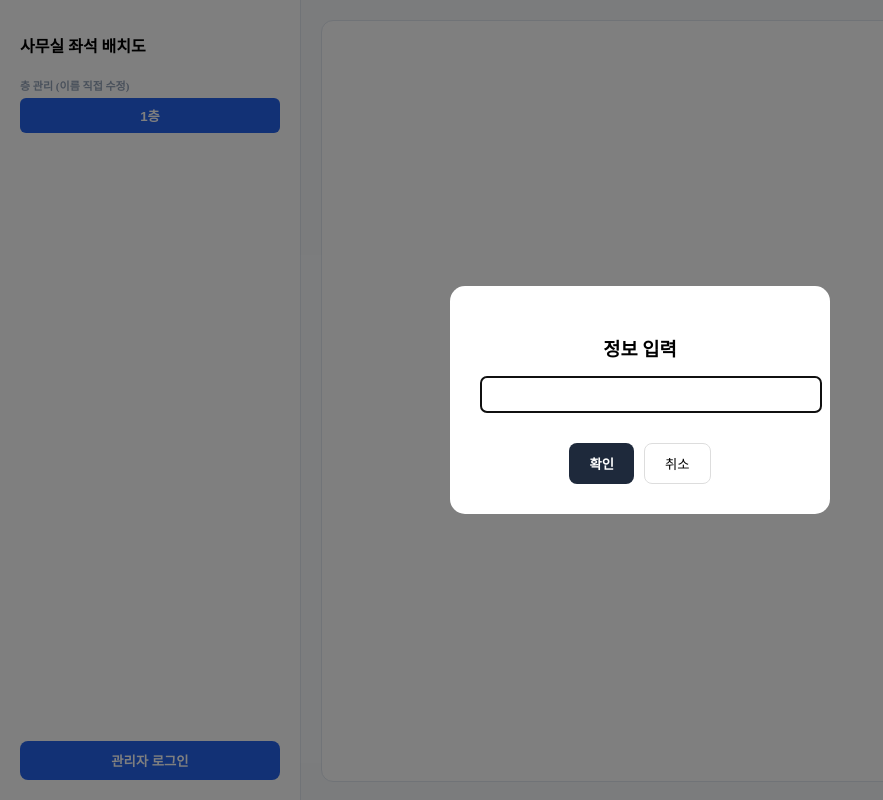
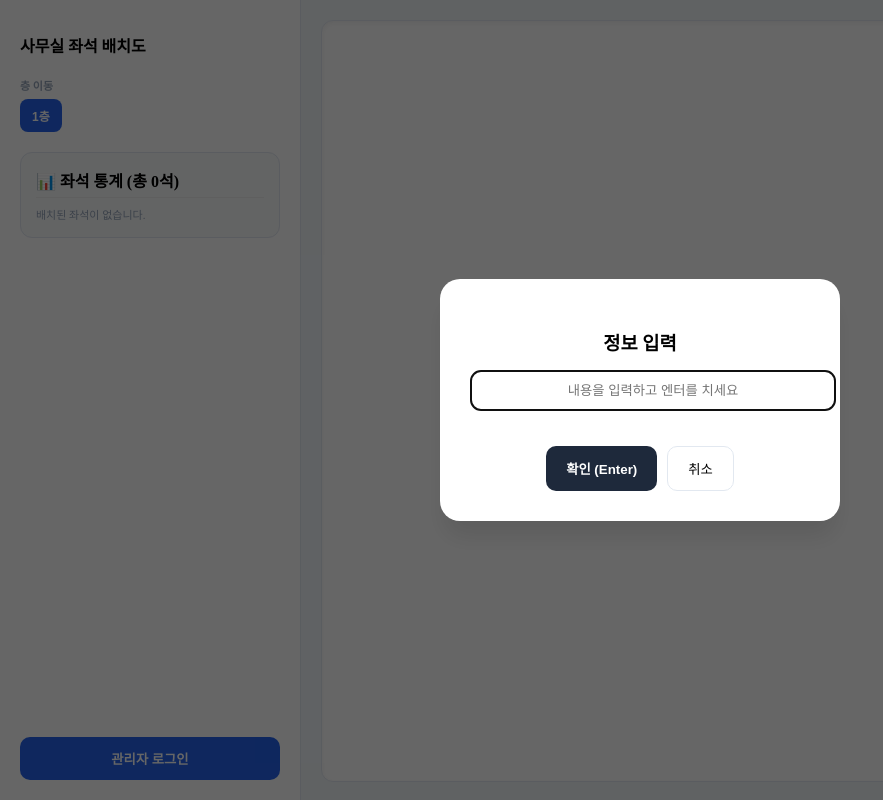
Before and after one commit to juhee-1015/office-map, a Next.js app: page / in a window 1280 px wide. Both pictures are taken after a click on the button "관리자 로그인". Shown: the whole page, without its empty margins (0-883 px from the left). Built offline with nearby package versions, Linux system fonts and the light colour scheme.

Commit message:
Update page.tsx

```diff
--- a/app/page.tsx
+++ b/app/page.tsx
@@ -6,7 +6,8 @@ import Draggable from "react-draggable";
 type ItemType = "seat" | "wall" | "door";
 interface RoomItem {
   id: number; type: ItemType; name: string; rotation: number;
-  color: string; textColor: string; opacity: number; width: number; height: number; x: number; y: number;
+  color: string; textColor: string; opacity: number; textOpacity: number;
+  width: number; height: number; x: number; y: number;
 }
 interface FloorInfo { id: string; displayName: string; items: RoomItem[]; }
 interface SavedVersion { id: string; name: string; date: string; data: FloorInfo[]; }
@@ -26,6 +27,7 @@ export default function SeatMapSystem() {
   const [selectedIds, setSelectedIds] = useState<number[]>([]);
   const [teamNames, setTeamNames] = useState<{ [key: string]: string }>({});
   const [savedVersions, setSavedVersions] = useState<SavedVersion[]>([]);
+
   const palette = ["#3b82f6", "#10b981", "#ef4444", "#f59e0b", "#8b5cf6", "#ec4899", "#06b6d4", "#84cc16", "#64748b", "#333333"];
 
   const [dragStart, setDragStart] = useState<{ x: number, y: number } | null>(null);
@@ -39,6 +41,16 @@ export default function SeatMapSystem() {
   const selectedItems = useMemo(() => currentItems.filter(i => selectedIds.includes(i.id)), [currentItems, selectedIds]);
   const firstSelected = selectedItems[0];
 
+  // 부서별 통계 계산
+  const stats = useMemo(() => {
+    const seats = currentItems.filter(i => i.type === "seat");
+    const counts = seats.reduce((acc: any, cur) => {
+      acc[cur.color] = (acc[cur.color] || 0) + 1;
+      return acc;
+    }, {});
+    return { total: seats.length, counts };
+  }, [currentItems]);
+
   const updateItems = (newItems: RoomItem[]) => {
     setFloors(prev => prev.map(f => f.id === activeFloorId ? { ...f, items: newItems } : f));
   };
@@ -48,7 +60,7 @@ export default function SeatMapSystem() {
     const newItem: RoomItem = {
       id, type, name: type === "seat" ? "새 좌석" : "", rotation: 0,
       color: type === "seat" ? "#3b82f6" : type === "wall" ? "#333333" : "#e2e8f0",
-      textColor: "#ffffff", opacity: 1, width: type === "wall" ? 120 : 45, height: type === "wall" ? 8 : 45, x: 100, y: 100
+      textColor: "#ffffff", opacity: 1, textOpacity: 1, width: type === "wall" ? 120 : 45, height: type === "wall" ? 8 : 45, x: 100, y: 100
     };
     updateItems([...currentItems, newItem]);
     setSelectedIds([id]);
@@ -92,11 +104,11 @@ export default function SeatMapSystem() {
           <div style={modalContentS}>
             <h3 style={{marginBottom: "15px", fontWeight: "bold"}}>{modalType === "confirm" ? "삭제 확인" : "정보 입력"}</h3>
             {(modalType === "login" || modalType === "saveVersion" || modalType === "changePw") && (
-              <input type={modalType === "changePw" ? "text" : "password"} value={modalInput} onChange={(e) => setModalInput(e.target.value)} style={modalInputS} autoFocus />
+              <input type={modalType === "changePw" ? "text" : "password"} value={modalInput} onChange={(e) => setModalInput(e.target.value)} onKeyDown={(e) => e.key === 'Enter' && handleModalConfirm()} style={modalInputS} autoFocus placeholder="내용을 입력하고 엔터를 치세요" />
             )}
             {(modalType === "confirm" || modalType === "alert") && <p>{modalMsg}</p>}
             <div style={{display: "flex", gap: "10px", justifyContent: "center", marginTop: "20px"}}>
-              <button onClick={handleModalConfirm} style={adminBtnS(true)}>확인</button>
+              <button onClick={handleModalConfirm} style={adminBtnS(true)}>확인 (Enter)</button>
               <button onClick={() => setModalType(null)} style={subBtnS}>취소</button>
             </div>
           </div>
@@ -108,28 +120,54 @@ export default function SeatMapSystem() {
         {isAdmin ? <input value={appTitle} onChange={(e) => setAppTitle(e.target.value)} style={titleEditS} /> : <h2 style={{fontWeight: "bold", fontSize: "16px", marginBottom: "20px"}}>{appTitle}</h2>}
 
         <div style={{marginBottom: "20px"}}>
-          <label style={labelS}>층 관리 (이름 직접 수정)</label>
-          {floors.map(f => (
-            <div key={f.id} style={{display: "flex", gap: "4px", marginBottom: "4px"}}>
-              <button onClick={() => setActiveFloorId(f.id)} style={floorBtnS(activeFloorId === f.id)}>{f.displayName}</button>
-              {isAdmin && <input value={f.displayName} onChange={(e) => setFloors(floors.map(it => it.id === f.id ? {...it, displayName: e.target.value} : it))} style={floorInputS} />}
+          <label style={labelS}>층 이동</label>
+          <div style={{display: "flex", flexWrap: "wrap", gap: "5px"}}>
+            {floors.map(f => (
+              <button key={f.id} onClick={() => setActiveFloorId(f.id)} style={floorBtnS(activeFloorId === f.id)}>{f.displayName}</button>
+            ))}
+          </div>
+          {isAdmin && (
+             <div style={{marginTop: "10px", padding: "10px", backgroundColor: "#f8fafc", borderRadius: "8px"}}>
+                <label style={labelS}>층 이름 편집</label>
+                {floors.map(f => (
+                  <input key={f.id} value={f.displayName} onChange={(e) => setFloors(floors.map(it => it.id === f.id ? {...it, displayName: e.target.value} : it))} style={{...inputS, marginBottom: "4px"}} />
+                ))}
+                <button onClick={() => setFloors([...floors, { id: `F${Date.now()}`, displayName: "새 층", items: [] }])} style={addFloorBtnS}>+ 새로운 층 추가</button>
+             </div>
+          )}
+        </div>
+
+        {/* 부서 및 통계 */}
+        <div style={statsCardS}>
+          <div style={{fontWeight: "bold", borderBottom: "1px solid #eee", paddingBottom: "5px", marginBottom: "8px"}}>📊 좌석 통계 (총 {stats.total}석)</div>
+          {Object.keys(stats.counts).length === 0 && <div style={{fontSize: "11px", color: "#94a3b8"}}>배치된 좌석이 없습니다.</div>}
+          {Object.entries(stats.counts).map(([color, count]: any) => (
+            <div key={color} style={teamRowS}>
+              <div style={{display: "flex", alignItems: "center", gap: "6px"}}>
+                <div style={{width: "12px", height: "12px", backgroundColor: color, borderRadius: "2px"}} />
+                {isAdmin ? (
+                  <input value={teamNames[color] || ""} placeholder="부서명 지정" onChange={(e) => setTeamNames({...teamNames, [color]: e.target.value})} style={teamInputS} />
+                ) : (
+                  <span style={{fontSize: "12px"}}>{teamNames[color] || "미지정 부서"}</span>
+                )}
+              </div>
+              <b style={{fontSize: "12px"}}>{count}석</b>
             </div>
           ))}
-          {isAdmin && <button onClick={() => setFloors([...floors, { id: `F${Date.now()}`, displayName: "새 층", items: [] }])} style={addFloorBtnS}>층 추가</button>}
         </div>
 
         {isAdmin && (
           <div style={{marginBottom: "20px"}}>
-            <label style={labelS}>배치 히스토리</label>
+            <label style={labelS}>히스토리</label>
             <div style={versionListS}>
               {savedVersions.map(v => (
                 <div key={v.id} onClick={() => setFloors(v.data)} style={versionItemS}>
                   <div style={{flex: 1}}><b>{v.name}</b><br/><small>{v.date}</small></div>
-                  <button onClick={(e) => { e.stopPropagation(); setSavedVersions(savedVersions.filter(sv => sv.id !== v.id)); }} style={{color: "#ef4444", border: "none", background: "none", cursor: "pointer"}}>삭제</button>
+                  <button onClick={(e) => { e.stopPropagation(); setSavedVersions(savedVersions.filter(sv => sv.id !== v.id)); }} style={{color: "#ef4444", border: "none", background: "none", cursor: "pointer"}}>×</button>
                 </div>
               ))}
             </div>
-            <button onClick={() => setModalType("saveVersion")} style={saveVerBtnS}>버전 저장</button>
+            <button onClick={() => setModalType("saveVersion")} style={saveVerBtnS}>현재 배치 저장</button>
           </div>
         )}
 
@@ -163,22 +201,26 @@ export default function SeatMapSystem() {
           if (dragStart && dragEnd) {
             const left = Math.min(dragStart.x, dragEnd.x); const right = Math.max(dragStart.x, dragEnd.x);
             const top = Math.min(dragStart.y, dragEnd.y); const bottom = Math.max(dragStart.y, dragEnd.y);
-            setSelectedIds(currentItems.filter(i => i.x >= left && i.x <= right && i.y >= top && i.y <= bottom).map(i => i.id));
+            const inRange = currentItems.filter(i => i.x >= left && i.x <= right && i.y >= top && i.y <= bottom).map(i => i.id);
+            if(inRange.length > 0) setSelectedIds(inRange);
           }
           setDragStart(null); setDragEnd(null);
         }}>
           {currentItems.map((item) => (
-            <Draggable key={item.id} position={{ x: item.x, y: item.y }} onStart={() => !selectedIds.includes(item.id) && setSelectedIds([item.id])} onDrag={(e, data) => {
+            <Draggable key={item.id} position={{ x: item.x, y: item.y }} onStart={() => { if(!selectedIds.includes(item.id)) setSelectedIds([item.id]); }} onDrag={(e, data) => {
               const dx = data.x - item.x; const dy = data.y - item.y;
               updateItems(currentItems.map(i => selectedIds.includes(i.id) ? { ...i, x: i.x + dx, y: i.y + dy } : i));
             }} disabled={!isAdmin}>
-              <div style={{ position: "absolute", zIndex: selectedIds.includes(item.id) ? 100 : 10, transform: `rotate(${item.rotation}deg)` }}>
+              <div style={{ position: "absolute", zIndex: selectedIds.includes(item.id) ? 100 : 10, cursor: isAdmin ? "move" : "default" }}>
                 <div style={{
-                  width: item.width, height: item.height, backgroundColor: item.color, opacity: item.opacity,
+                  transform: `rotate(${item.rotation}deg)`, width: item.width, height: item.height,
+                  backgroundColor: item.color, opacity: item.opacity,
                   border: selectedIds.includes(item.id) ? "2px solid #2563eb" : item.type === "wall" ? "none" : "1px solid #ddd",
                   borderRadius: item.type === "seat" ? "4px" : "0", display: "flex", alignItems: "center", justifyContent: "center",
-                  color: item.textColor, fontSize: "11px", fontWeight: "bold", textAlign: "center", pointerEvents: "auto"
-                }}>{item.name}</div>
+                  color: item.textColor, fontSize: "11px", fontWeight: "bold", textAlign: "center"
+                }}>
+                  <span style={{opacity: item.textOpacity}}>{item.name}</span>
+                </div>
               </div>
             </Draggable>
           ))}
@@ -191,30 +233,38 @@ export default function SeatMapSystem() {
       {/* 오른쪽 상세 설정 */}
       {isAdmin && (
         <div style={rightPanelS}>
-          <h2 style={{fontSize: "14px", fontWeight: "bold", marginBottom: "15px"}}>항목 설정</h2>
+          <h2 style={{fontSize: "14px", fontWeight: "bold", marginBottom: "15px"}}>항목 상세 설정</h2>
           {firstSelected ? (
             <div style={{display: "flex", flexDirection: "column", gap: "10px"}}>
               <div style={propCardS}>
-                <label style={labelS}>이름 / 부서</label>
+                <label style={labelS}>이름 / 텍스트</label>
                 <input value={firstSelected.name} onChange={(e) => updateItems(currentItems.map(i => selectedIds.includes(i.id) ? {...i, name: e.target.value} : i))} style={inputS} />
               </div>
 
               <div style={propCardS}>
-                <label style={labelS}>배경색 (10색 + 스포이드)</label>
+                <label style={labelS}>크기 수정 (W / H)</label>
+                <div style={{display: "flex", gap: "5px"}}>
+                  <input type="number" value={firstSelected.width} onChange={(e) => updateItems(currentItems.map(i => selectedIds.includes(i.id) ? {...i, width: +e.target.value} : i))} style={inputS} />
+                  <input type="number" value={firstSelected.height} onChange={(e) => updateItems(currentItems.map(i => selectedIds.includes(i.id) ? {...i, height: +e.target.value} : i))} style={inputS} />
+                </div>
+              </div>
+
+              <div style={propCardS}>
+                <label style={labelS}>배경 색상 및 투명도</label>
                 <div style={paletteS}>
                   {palette.map(c => <div key={c} onClick={() => updateItems(currentItems.map(i => selectedIds.includes(i.id) ? {...i, color: c} : i))} style={{...paletteItemS, backgroundColor: c, border: firstSelected.color === c ? "2px solid #000" : "1px solid #ddd"}} />)}
                   <input type="color" value={firstSelected.color} onChange={(e) => updateItems(currentItems.map(i => selectedIds.includes(i.id) ? {...i, color: e.target.value} : i))} style={colorPickerS} />
                 </div>
-                <label style={{...labelS, marginTop: "10px"}}>배경 투명도: {Math.round(firstSelected.opacity * 100)}%</label>
-                <input type="range" min="0.1" max="1" step="0.1" value={firstSelected.opacity} onChange={(e) => updateItems(currentItems.map(i => selectedIds.includes(i.id) ? {...i, opacity: +e.target.value} : i))} style={{width: "100%"}} />
+                <input type="range" min="0" max="1" step="0.1" value={firstSelected.opacity} onChange={(e) => updateItems(currentItems.map(i => selectedIds.includes(i.id) ? {...i, opacity: +e.target.value} : i))} style={{width: "100%", marginTop: "10px"}} />
               </div>
 
               <div style={propCardS}>
-                <label style={labelS}>글자색 설정</label>
-                <div style={{display: "flex", gap: "5px"}}>
+                <label style={labelS}>글자 색상 및 투명도</label>
+                <div style={{display: "flex", gap: "5px", marginBottom: "8px"}}>
                   {["#ffffff", "#000000", "#ff0000"].map(c => <button key={c} onClick={() => updateItems(currentItems.map(i => selectedIds.includes(i.id) ? {...i, textColor: c} : i))} style={{flex: 1, backgroundColor: c, height: "20px", border: "1px solid #ddd"}} />)}
-                  <input type="color" value={firstSelected.textColor} onChange={(e) => updateItems(currentItems.map(i => selectedIds.includes(i.id) ? {...i, textColor: e.target.value} : i))} style={{width: "20px", height: "20px"}} />
+                  <input type="color" value={firstSelected.textColor} onChange={(e) => updateItems(currentItems.map(i => selectedIds.includes(i.id) ? {...i, textColor: e.target.value} : i))} style={{width: "25px", height: "20px"}} />
                 </div>
+                <input type="range" min="0" max="1" step="0.1" value={firstSelected.textOpacity} onChange={(e) => updateItems(currentItems.map(i => selectedIds.includes(i.id) ? {...i, textOpacity: +e.target.value} : i))} style={{width: "100%"}} />
               </div>
 
               <div style={propCardS}>
@@ -222,44 +272,46 @@ export default function SeatMapSystem() {
                 <div style={{display: "grid", gridTemplateColumns: "1fr 1fr", gap: "5px"}}>
                   <button onClick={() => updateItems(currentItems.map(i => selectedIds.includes(i.id) ? {...i, rotation: (i.rotation + 90) % 360} : i))} style={utilBtnS}>90° 회전</button>
                   <button onClick={() => updateItems(currentItems.map(i => selectedIds.includes(i.id) ? {...i, rotation: (i.rotation + 180) % 360} : i))} style={utilBtnS}>180° 회전</button>
-                  <button onClick={copySelected} style={{...utilBtnS, gridColumn: "span 2", backgroundColor: "#f0fdf4"}}>선택 항목 복제</button>
+                  <button onClick={copySelected} style={{...utilBtnS, gridColumn: "span 2", backgroundColor: "#f0fdf4"}}>선택 항목들 복제</button>
                 </div>
               </div>
 
-              <button onClick={() => { setModalMsg("선택한 항목을 삭제하시겠습니까?"); setModalType("confirm"); }} style={deleteBtnS}>선택 삭제</button>
+              <button onClick={() => { setModalMsg("선택한 항목들을 삭제하시겠습니까?"); setModalType("confirm"); }} style={deleteBtnS}>선택 항목 삭제</button>
             </div>
-          ) : <p style={{color: "#94a3b8", fontSize: "12px", textAlign: "center", marginTop: "50px"}}>항목을 선택해주세요.</p>}
-          <button onClick={() => setModalType("changePw")} style={pwBtnS}>관리자 비번 변경</button>
+          ) : <p style={{color: "#94a3b8", fontSize: "12px", textAlign: "center", marginTop: "50px"}}>항목을 다중 드래그하거나<br/>클릭하여 선택하세요.</p>}
+          <button onClick={() => setModalType("changePw")} style={pwBtnS}>관리자 비밀번호 변경</button>
         </div>
       )}
     </main>
   );
 }
 
-// 스타일 시트
-const mainContainerS: any = { display: "flex", height: "100vh", backgroundColor: "#f8fafc", overflow: "hidden" };
+// 스타일
+const mainContainerS: any = { display: "flex", height: "100vh", backgroundColor: "#f1f5f9", overflow: "hidden" };
 const sidebarS: any = { width: "260px", backgroundColor: "#fff", borderRight: "1px solid #e2e8f0", padding: "20px", display: "flex", flexDirection: "column" };
-const rightPanelS: any = { width: "260px", backgroundColor: "#fff", borderLeft: "1px solid #e2e8f0", padding: "20px", display: "flex", flexDirection: "column" };
-const canvasS: any = { width: "100%", height: "100%", backgroundColor: "#fff", borderRadius: "12px", border: "1px solid #e2e8f0", position: "relative", overflow: "hidden" };
-const modalOverlayS: any = { position: "fixed", inset: 0, backgroundColor: "rgba(0,0,0,0.5)", display: "flex", justifyContent: "center", alignItems: "center", zIndex: 2000 };
-const modalContentS: any = { backgroundColor: "#fff", padding: "30px", borderRadius: "15px", width: "320px", textAlign: "center" };
-const modalInputS: any = { width: "100%", padding: "10px", border: "1px solid #ddd", borderRadius: "6px", marginBottom: "10px" };
-const adminBtnS: any = (adm: boolean) => ({ padding: "10px 20px", backgroundColor: adm ? "#1e293b" : "#2563eb", color: "#fff", border: "none", borderRadius: "8px", cursor: "pointer", fontWeight: "bold" });
-const subBtnS: any = { padding: "10px 20px", border: "1px solid #ddd", borderRadius: "8px", backgroundColor: "#fff", cursor: "pointer" };
-const actionBtnS: any = (bg: string, co: string) => ({ padding: "12px", backgroundColor: bg, color: co, border: "none", borderRadius: "8px", fontWeight: "bold", cursor: "pointer", fontSize: "12px" });
-const floorBtnS: any = (act: boolean) => ({ flex: 1, padding: "8px", backgroundColor: act ? "#2563eb" : "#f1f5f9", color: act ? "#fff" : "#64748b", border: "none", borderRadius: "6px", cursor: "pointer", fontWeight: "bold" });
-const floorInputS: any = { width: "60px", padding: "4px", border: "1px solid #eee", borderRadius: "4px", fontSize: "11px" };
-const titleEditS: any = { fontSize: "16px", fontWeight: "bold", border: "1px solid #2563eb", borderRadius: "4px", width: "100%", marginBottom: "20px", padding: "8px" };
-const paletteS: any = { display: "grid", gridTemplateColumns: "repeat(6, 1fr)", gap: "4px" };
-const paletteItemS: any = { height: "20px", borderRadius: "3px", cursor: "pointer" };
-const colorPickerS: any = { width: "100%", height: "20px", padding: "0", border: "none", cursor: "pointer", gridColumn: "span 2" };
-const propCardS: any = { padding: "12px", border: "1px solid #f1f5f9", borderRadius: "8px", backgroundColor: "#fff" };
-const labelS: any = { fontSize: "11px", color: "#94a3b8", fontWeight: "bold", marginBottom: "5px", display: "block" };
-const inputS: any = { width: "100%", padding: "8px", border: "1px solid #ddd", borderRadius: "6px", fontSize: "12px" };
-const utilBtnS: any = { padding: "8px", backgroundColor: "#fff", border: "1px solid #e2e8f0", borderRadius: "6px", fontSize: "11px", cursor: "pointer", fontWeight: "bold" };
-const deleteBtnS: any = { padding: "12px", backgroundColor: "#fff1f2", color: "#e11d48", border: "1px solid #fecdd3", borderRadius: "8px", cursor: "pointer", fontWeight: "bold", fontSize: "13px" };
-const versionListS: any = { maxHeight: "100px", overflowY: "auto", border: "1px solid #eee", padding: "5px", borderRadius: "5px", marginBottom: "5px" };
-const versionItemS: any = { display: "flex", alignItems: "center", padding: "6px", borderBottom: "1px solid #f9f9f9", cursor: "pointer", fontSize: "11px" };
-const saveVerBtnS: any = { width: "100%", padding: "6px", background: "#f1f5f9", border: "none", borderRadius: "4px", fontSize: "11px", cursor: "pointer" };
-const addFloorBtnS: any = { width: "100%", padding: "6px", border: "1px dashed #ddd", background: "none", borderRadius: "6px", color: "#94a3b8", cursor: "pointer", fontSize: "11px", marginTop: "5px" };
-const pwBtnS: any = { background: "none", border: "none", color: "#94a3b8", fontSize: "10px", cursor: "pointer", textDecoration: "underline", marginTop: "auto" };
+const rightPanelS: any = { width: "260px", backgroundColor: "#fff", borderLeft: "1px solid #e2e8f0", padding: "20px", overflowY: "auto" };
+const canvasS: any = { width: "100%", height: "100%", backgroundColor: "#fff", borderRadius: "12px", border: "1px solid #e2e8f0", position: "relative", overflow: "hidden", boxShadow: "inset 0 2px 4px rgba(0,0,0,0.05)" };
+const modalOverlayS: any = { position: "fixed", inset: 0, backgroundColor: "rgba(0,0,0,0.6)", display: "flex", justifyContent: "center", alignItems: "center", zIndex: 2000 };
+const modalContentS: any = { backgroundColor: "#fff", padding: "30px", borderRadius: "20px", width: "340px", textAlign: "center", boxShadow: "0 20px 25px -5px rgba(0,0,0,0.1)" };
+const modalInputS: any = { width: "100%", padding: "12px", border: "1px solid #e2e8f0", borderRadius: "10px", marginBottom: "15px", textAlign: "center" };
+const adminBtnS: any = (adm: boolean) => ({ padding: "12px 20px", backgroundColor: adm ? "#1e293b" : "#2563eb", color: "#fff", border: "none", borderRadius: "10px", cursor: "pointer", fontWeight: "bold" });
+const subBtnS: any = { padding: "12px 20px", border: "1px solid #e2e8f0", borderRadius: "10px", backgroundColor: "#fff", cursor: "pointer" };
+const actionBtnS: any = (bg: string, co: string) => ({ padding: "14px", backgroundColor: bg, color: co, border: "none", borderRadius: "10px", fontWeight: "bold", cursor: "pointer", fontSize: "12px" });
+const floorBtnS: any = (act: boolean) => ({ padding: "8px 12px", backgroundColor: act ? "#2563eb" : "#f1f5f9", color: act ? "#fff" : "#64748b", border: "none", borderRadius: "8px", cursor: "pointer", fontWeight: "bold", fontSize: "12px" });
+const statsCardS: any = { padding: "15px", backgroundColor: "#f8fafc", borderRadius: "12px", marginBottom: "20px", border: "1px solid #e2e8f0" };
+const teamRowS: any = { display: "flex", justifyContent: "space-between", alignItems: "center", marginBottom: "8px" };
+const teamInputS: any = { border: "none", borderBottom: "1px solid #ddd", fontSize: "11px", backgroundColor: "transparent", width: "80px" };
+const paletteS: any = { display: "grid", gridTemplateColumns: "repeat(5, 1fr)", gap: "5px" };
+const paletteItemS: any = { height: "24px", borderRadius: "4px", cursor: "pointer" };
+const colorPickerS: any = { width: "100%", height: "24px", padding: "0", border: "none", cursor: "pointer", gridColumn: "span 2" };
+const propCardS: any = { padding: "12px", border: "1px solid #f1f5f9", borderRadius: "10px", backgroundColor: "#fff", boxShadow: "0 1px 2px rgba(0,0,0,0.05)" };
+const labelS: any = { fontSize: "11px", color: "#94a3b8", fontWeight: "bold", marginBottom: "6px", display: "block" };
+const inputS: any = { width: "100%", padding: "8px", border: "1px solid #e2e8f0", borderRadius: "8px", fontSize: "12px" };
+const utilBtnS: any = { padding: "10px", backgroundColor: "#fff", border: "1px solid #e2e8f0", borderRadius: "8px", fontSize: "11px", cursor: "pointer", fontWeight: "bold" };
+const deleteBtnS: any = { padding: "14px", backgroundColor: "#fff1f2", color: "#e11d48", border: "1px solid #fecdd3", borderRadius: "10px", cursor: "pointer", fontWeight: "bold", fontSize: "13px", marginTop: "10px" };
+const titleEditS: any = { fontSize: "18px", fontWeight: "bold", border: "2px solid #2563eb", borderRadius: "8px", width: "100%", marginBottom: "20px", padding: "10px" };
+const versionListS: any = { maxHeight: "120px", overflowY: "auto", border: "1px solid #e2e8f0", padding: "8px", borderRadius: "8px", marginBottom: "8px" };
+const versionItemS: any = { display: "flex", alignItems: "center", padding: "8px", borderBottom: "1px solid #f8fafc", cursor: "pointer", fontSize: "11px" };
+const saveVerBtnS: any = { width: "100%", padding: "8px", background: "#f1f5f9", border: "none", borderRadius: "8px", fontSize: "12px", cursor: "pointer", fontWeight: "bold" };
+const addFloorBtnS: any = { width: "100%", padding: "8px", border: "1px dashed #cbd5e1", background: "none", borderRadius: "8px", color: "#64748b", cursor: "pointer", fontSize: "12px", marginTop: "8px", fontWeight: "bold" };
+const pwBtnS: any = { background: "none", border: "none", color: "#cbd5e1", fontSize: "10px", cursor: "pointer", textDecoration: "underline", marginTop: "20px", textAlign: "center", width: "100%" };
```
